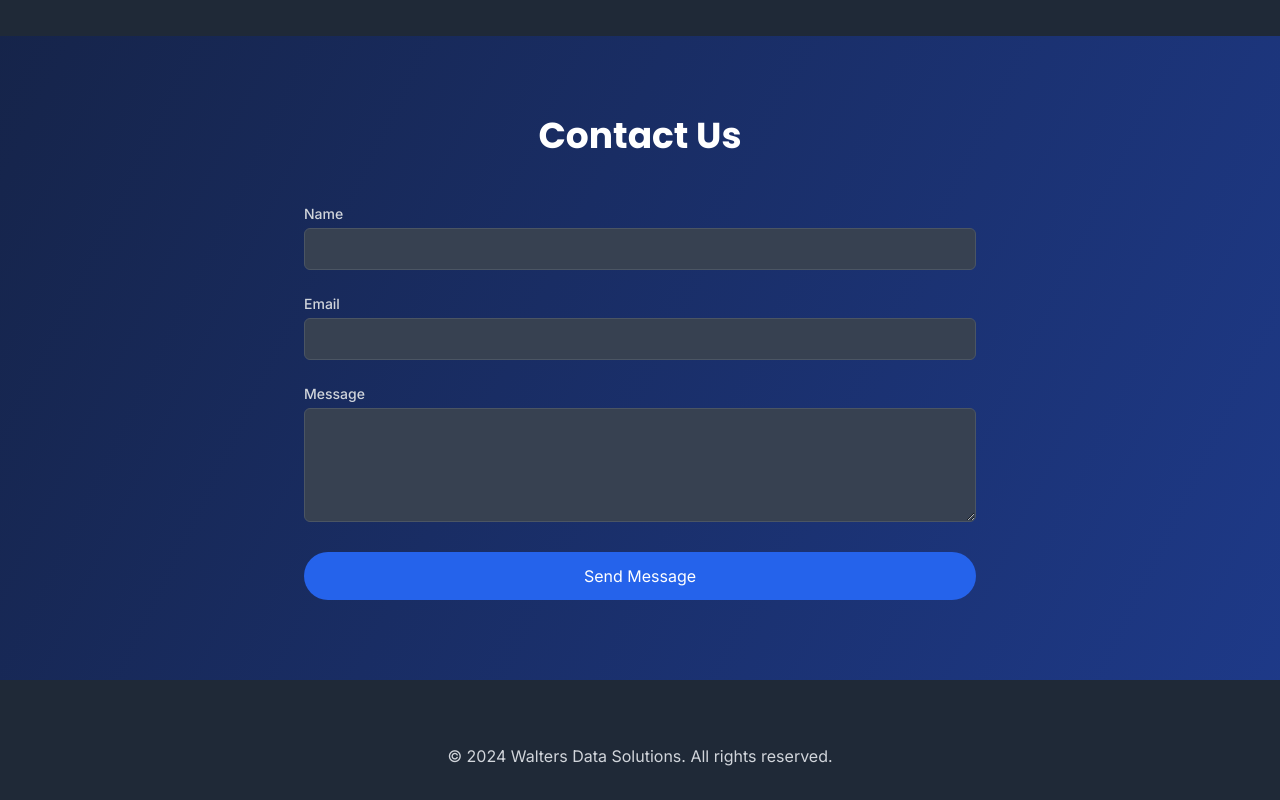
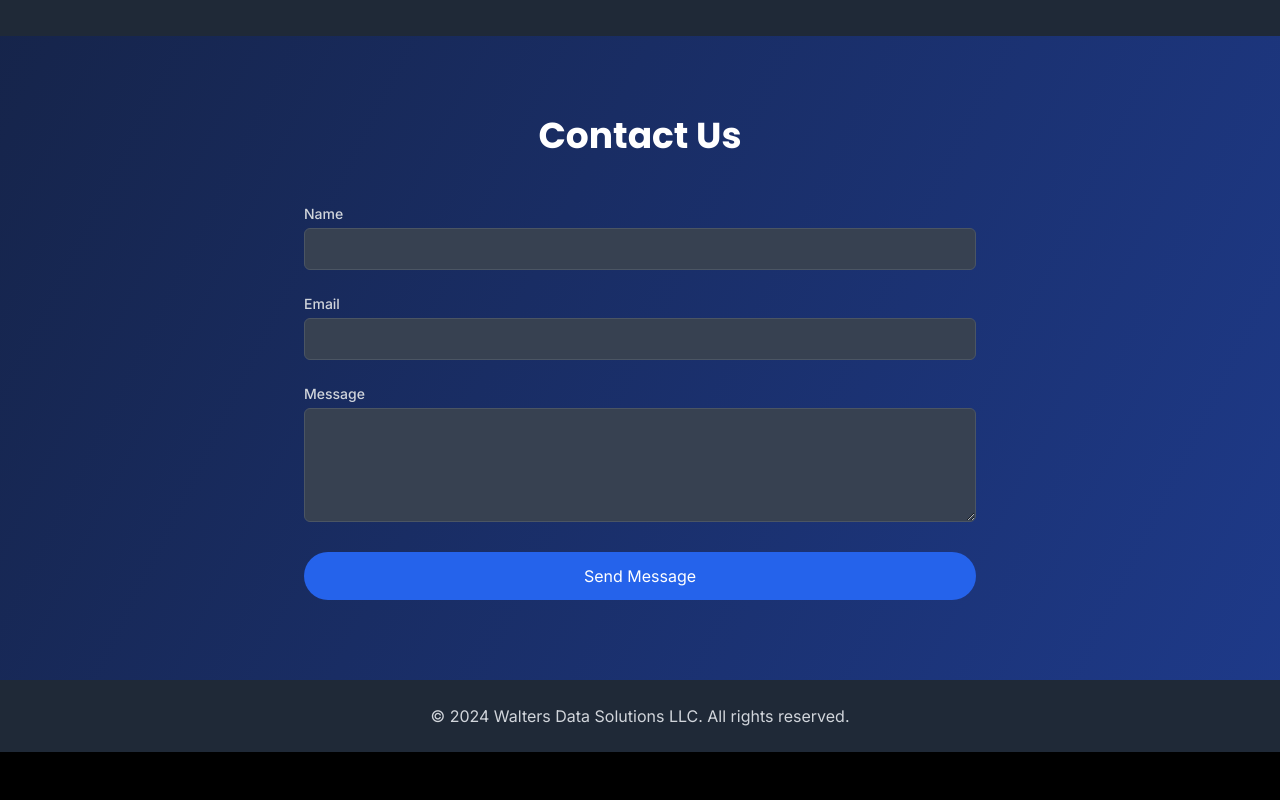
Before and after one commit to Walters-Data-Solutions/waltersdatasolutions.com, a Next.js app: page / in a window 1280 px wide. Shown: the part 1816-2616 px from the top of the page. After the commit the page ends 2568 px from the top, so only its background shows below. Built offline with nearby package versions, Linux system fonts and the light colour scheme.

Commit message:
get rid of set up at the bottom x2

```diff
--- a/app/page.tsx
+++ b/app/page.tsx
@@ -3,7 +3,6 @@ import About from './components/About'
 import Services from './components/Services'
 import ContactForm from './components/ContactForm'
 import DarkModeToggle from './components/DarkModeToggle'
-import Link from 'next/link'
 
 export default function Page() {
   return (
@@ -23,16 +22,15 @@ export default function Page() {
         </div>
       </header>
       <main className="pt-32 sm:pt-20">
-        <h1 className="sr-only">Walters Data Solutions - Expert Data Consulting in Sports</h1>
         <Home />
         <About />
         <Services />
         <ContactForm />
       </main>
-      <footer className="bg-white dark:bg-gray-800 text-gray-600 dark:text-gray-300 py-8">
-          <div className="mt-8 text-center">
-            <p>© {new Date().getFullYear()} Walters Data Solutions. All rights reserved.</p>
-          </div>
+      <footer className="bg-white dark:bg-gray-800 text-gray-600 dark:text-gray-300 text-center p-6">
+        <div className="container mx-auto">
+          <p>© {new Date().getFullYear()} Walters Data Solutions LLC. All rights reserved.</p>
+        </div>
       </footer>
     </div>
   )
```
